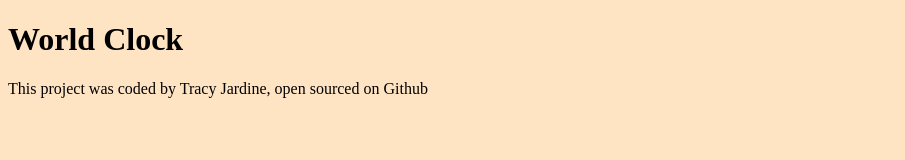
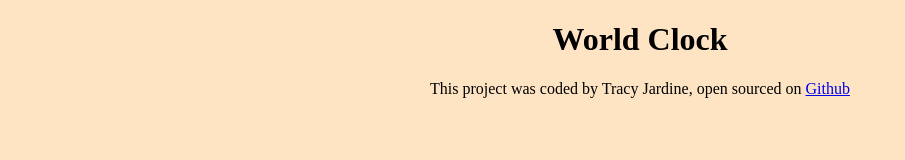
Before and after one commit to tcjardine/world-clock, a plain HTML site: page index.html in a window 1280 px wide. Shown: the whole page, without its empty margins (0-905 px from the left). Drawn offline with Linux system fonts and the light colour scheme.

Commit message:
Added link to GitHub repository

```diff
--- a/css/style.css
+++ b/css/style.css
@@ -1,3 +1,7 @@
 body {
   background-color: bisque;
 }
+h1,
+footer {
+  text-align: center;
+}
--- a/index.html
+++ b/index.html
@@ -9,7 +9,10 @@
   <body>
     <h1>World Clock</h1>
     <footer>
-      This project was coded by Tracy Jardine, open sourced on Github
+      This project was coded by Tracy Jardine, open sourced on
+      <a href="http://https://github.com/tcjardine/world-clock" target="_blank"
+        >Github</a
+      >
     </footer>
     <script src="javascript/index.js"></script>
   </body>
```
